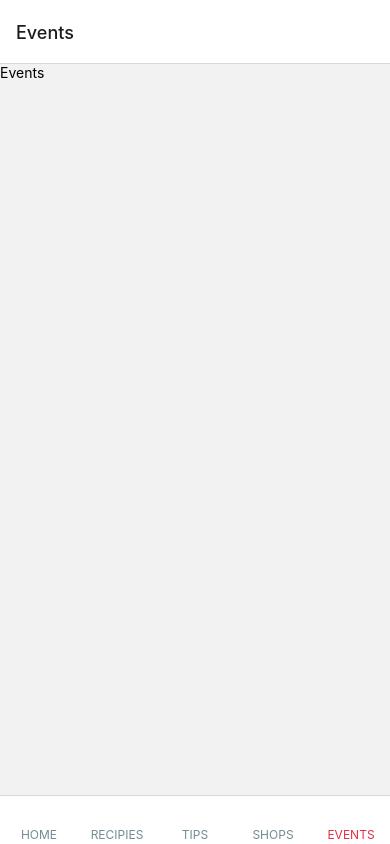
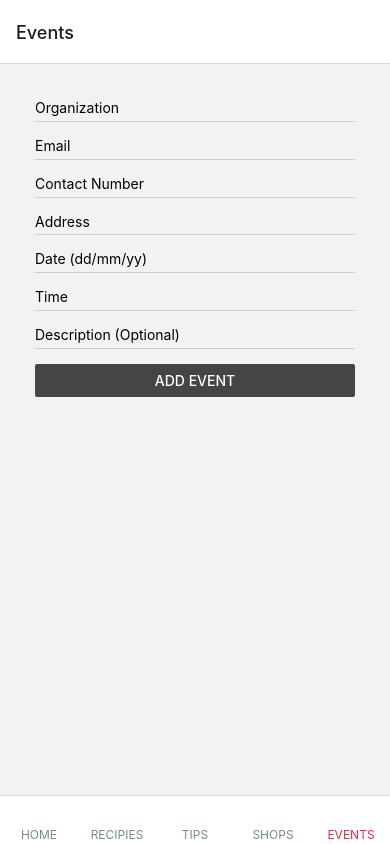
Before and after one commit to saduni-udeshika/CTSE_Cake_App, a React Native app: screen /Events in a window 390 px wide. Built offline with nearby package versions, Linux system fonts and the light colour scheme.

Commit message:
Add events form

```diff
--- a/package.json
+++ b/package.json
@@ -17,7 +17,7 @@
     "expo-status-bar": "~1.4.4",
     "firebase": "^9.18.0",
     "react": "18.2.0",
-    "react-native": "0.71.3",
+    "react-native": "0.71.4",
     "react-native-gesture-handler": "~2.9.0",
     "react-native-safe-area-context": "4.5.0",
     "react-native-screens": "~3.20.0"
--- a/screens/Events.js
+++ b/screens/Events.js
@@ -1,12 +1,170 @@
-import { View, Text } from 'react-native'
-import React from 'react'
+import React, { Component } from 'react';
+import { Button, StyleSheet, TextInput, ScrollView, ActivityIndicator, View } from 'react-native';
+import { firebase } from "../config"
 
-const Events = () => {
-  return (
-    <View>
-      <Text>Events</Text>
-    </View>
-  )
+class Events extends Component {
+  constructor() {
+
+    super();
+    this.dbRef = firebase.firestore().collection('events');
+    this.state = {
+      name: '',
+      email: '',
+      mobile: '',
+      address: '',
+      date:'',
+      time:'',
+      description:'',
+      isLoading: false
+    };
+  }
+  inputValueUpdate = (val, prop) => {
+    const state = this.state;
+    state[prop] = val;
+    this.setState(state);
+  }
+  storeEvent() {
+    if(this.state.name === '' || this.state.email === '' || this.state.mobile === '' ){
+     alert('Please Fill these fields !')
+    } else {
+      this.setState({
+        isLoading: true,
+      });
+      this.dbRef.add({
+        name: this.state.name,
+        email: this.state.email,
+        mobile: this.state.mobile,
+        address: this.state.address,
+        date: this.state.date,
+        time: this.state.time,
+        description: this.state.description,
+      }).then((res) => {
+        this.setState({
+          name: '',
+          email: '',
+          mobile: '',
+          address:'',
+          date:'',
+          time:'',
+          description:'',
+          isLoading: false,
+        });
+        this.props.navigation.navigate('Home')
+      })
+      .catch((err) => {
+        console.error("Error found: ", err);
+        this.setState({
+          isLoading: false,
+        });
+      });
+    }
+  }
+  render() {
+    if(this.state.isLoading){
+      return(
+        <View style={styles.preloader}>
+          <ActivityIndicator size="large" color="#9E9E9E"/>
+        </View>
+      )
+    }
+    return (
+      <ScrollView style={styles.container}>
+           <View style={styles.inputGroup}>
+          <TextInput
+              multiline={true}
+              numberOfLines={2}
+              placeholder={'Organization'}
+              value={this.state.name}
+              onChangeText={(val) => this.inputValueUpdate(val, 'name')}
+          />
+        </View>
+        <View style={styles.inputGroup}>
+          <TextInput
+              multiline={true}
+              numberOfLines={2}
+              placeholder={'Email'}
+              keyboardType="email-address"
+              value={this.state.email}
+              onChangeText={(val) => this.inputValueUpdate(val, 'email')}
+          />
+        </View>
+        <View style={styles.inputGroup}>
+          <TextInput
+              placeholder={'Contact Number'}
+              keyboardType="numeric"
+              numberOfLines={2}
+              maxLength={10}
+              value={this.state.mobile}
+              onChangeText={(val) => this.inputValueUpdate(val, 'mobile')}
+          />
+        </View>
+        <View style={styles.inputGroup}>
+          <TextInput
+              placeholder={'Address'}
+              numberOfLines={2}
+              value={this.state.address}
+              onChangeText={(val) => this.inputValueUpdate(val, 'address')}
+          />
+        </View>
+        <View style={styles.inputGroup}>
+          <TextInput
+              placeholder={'Date (dd/mm/yy)'}
+              // keyboardType="numeric"
+              numberOfLines={2}
+              value={this.state.date}
+              onChangeText={(val) => this.inputValueUpdate(val, 'date')}
+          />
+
+        </View>
+        <View style={styles.inputGroup}>
+          <TextInput
+              placeholder={'Time'}
+              // keyboardType="numeric"
+              numberOfLines={2}
+              value={this.state.time}
+              onChangeText={(val) => this.inputValueUpdate(val, 'time')}
+          />
+        </View>
+        <View style={styles.inputGroup}>
+          <TextInput
+              placeholder={'Description (Optional)'}
+              numberOfLines={4}
+              value={this.state.description}
+              onChangeText={(val) => this.inputValueUpdate(val, 'description')}
+          />
+        </View>
+        <View style={styles.button}>
+          <Button
+            title='Add Event'
+            onPress={() => this.storeEvent()}
+            color="#454545"
+
+          />
+        </View>
+      </ScrollView>
+    );
+  }
 }
-
-export default Events
+const styles = StyleSheet.create({
+  container: {
+    flex: 4,
+    padding: 35
+  },
+  inputGroup: {
+    flex: 1,
+    padding: 0,
+    marginBottom: 15,
+    borderBottomWidth: 1,
+    borderBottomColor: '#cccccc',
+  },
+  preloader: {
+    left: 0,
+    right: 0,
+    top: 0,
+    bottom: 0,
+    position: 'absolute',
+    alignItems: 'center',
+    justifyContent: 'center'
+  }
+})
+export default Events;
```
Also changed, not shown: 1 other file (tests, documents, lock files or other folders).
